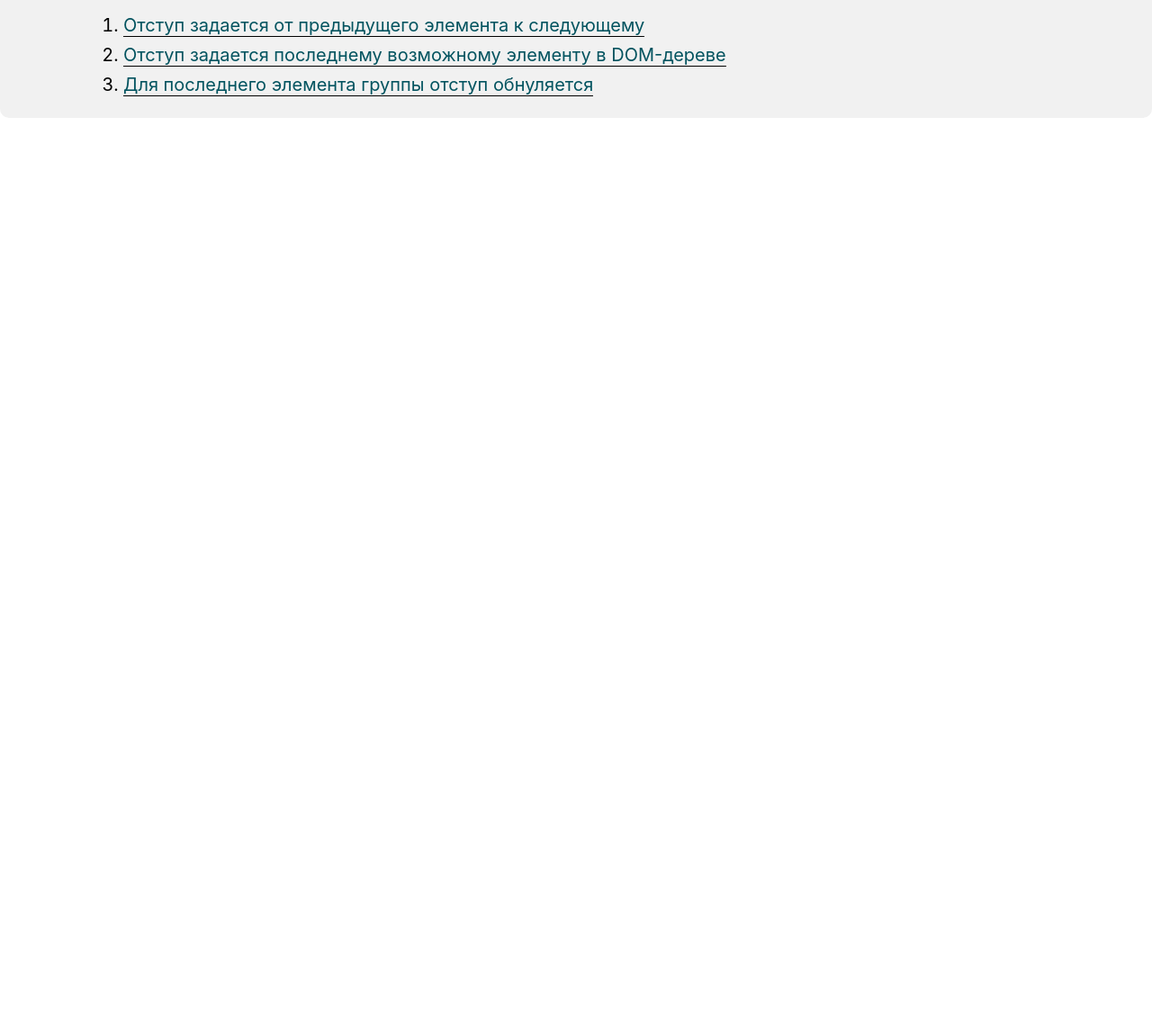
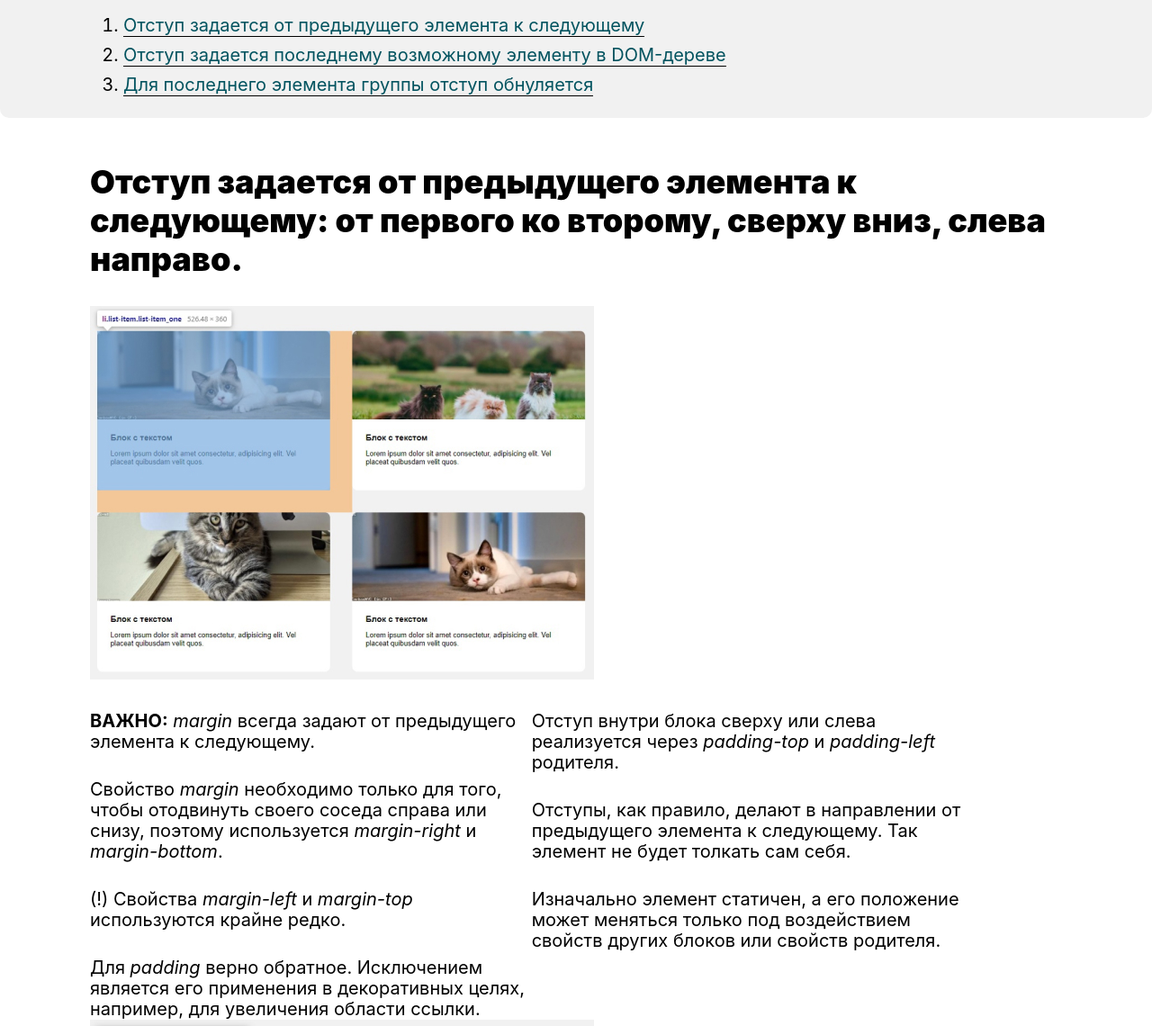
Before and after one commit to LeerenaLi/indentation, a plain HTML site: page index.html in a window 1280 px wide. Shown: the part 569-1709 px from the top of the page at 90% size. Before the commit the page ends 800 px from the top, so only its background shows below. Drawn offline with Linux system fonts and the light colour scheme.

Commit message:
added section one

```diff
--- /dev/null
+++ b/css/blocks/one.css
@@ -0,0 +1,22 @@
+.one {
+    padding-top: 50px;
+}
+
+.one__block {
+    display: inline-block;
+    vertical-align: top;
+}
+
+.one__block:first-of-type {
+   margin-right: 30px;
+   margin-bottom: 30px;
+}
+
+.one__block_text {
+    max-width: 485px;
+}
+
+.one__block_text:nth-last-of-type(2) {
+    margin-right: 35px;
+    max-width: 480px;
+}
--- a/css/global.css
+++ b/css/global.css
@@ -61,7 +61,12 @@ section {
 .title-h2 {
     font-weight: 900;
     font-size: 36px;
-    line-height: 120%
+    line-height: 120%;
+    margin-bottom: 30px;
+}
+
+.mb-0 {
+    margin-bottom: 0;
 }
 
 .text_last {
--- a/css/style.css
+++ b/css/style.css
@@ -1,2 +1,3 @@
 @import "blocks/introduction.css";
 @import "blocks/navigation.css";
+@import "blocks/one.css";
--- a/index.html
+++ b/index.html
@@ -28,7 +28,7 @@
             <h2 class="navigation__title">Содержание:</h2>
             <ol class="navigation__list">
                 <li class="navigation__item">
-                    <a href="#" class="navigation__link">Отступ задается от предыдущего элемента к следующему</a>
+                    <a href="#one" class="navigation__link">Отступ задается от предыдущего элемента к следующему</a>
                 </li>
                 <li class="navigation__item">
                     <a href="#" class="navigation__link">Отступ задается последнему возможному элементу в DOM-дереве</a>
@@ -40,5 +40,45 @@
         </div>
     </section>
 
+    <section class="one" id="one">
+        <div class="container">
+            <h2 class="one__title title-h2">
+                Отступ задается от предыдущего элемента к следующему: от первого ко второму, сверху вниз, слева направо.
+            </h2>
+            <div class="one__block one__block_image">
+                <img src="img/image 1.jpg" alt="Картинка с марджинами" class="one__img" height="415">
+            </div>
+            <div class="one__block one__block_text">
+                <p class="one__text">
+                    <strong>ВАЖНО:</strong> <i>margin</i> всегда задают от предыдущего элемента к следующему.
+                </p>
+                <p class="one__text">
+                    Свойство <i>margin</i> необходимо только для того, чтобы отодвинуть своего соседа справа или снизу, поэтому используется <i>margin-right</i> и <i>margin-bottom</i>.
+                </p>
+                <p class="one__text">
+                    (!) Свойства <i>margin-left</i> и <i>margin-top</i> используются крайне редко.
+                </p>
+                <p class="one__text mb-0">
+                    Для <i>padding</i> верно обратное. Исключением является его применения в декоративных целях, например, для увеличения области ссылки.
+                </p>
+            </div>
+
+            <div class="one__block one__block_text">
+                <p class="one__text">
+                    Отступ внутри блока сверху или слева реализуется через <i>padding-top</i> и <i>padding-left</i> родителя.
+                </p>
+                <p class="one__text">
+                    Отступы, как правило, делают в направлении от предыдущего элемента к следующему. Так элемент не будет толкать сам себя.
+                </p>
+                <p class="one__text mb-0">
+                    Изначально элемент статичен, а его положение может меняться только под воздействием свойств других блоков или свойств родителя.
+                </p>
+            </div>
+            <div class="one__block one__block_image">
+                <img src="img/image 2.jpg" alt="Картинка с паддингами" class="one__img" height="279">
+            </div>
+        </div>
+    </section>
+
 </body>
 </html>
```
